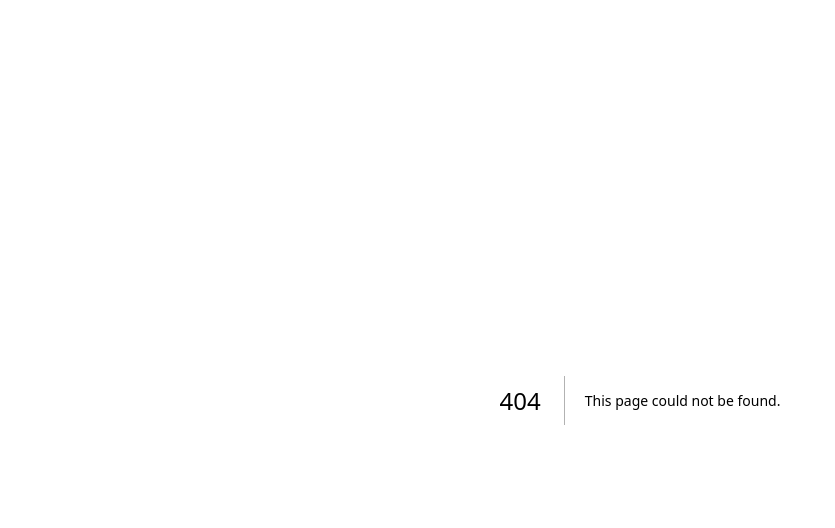
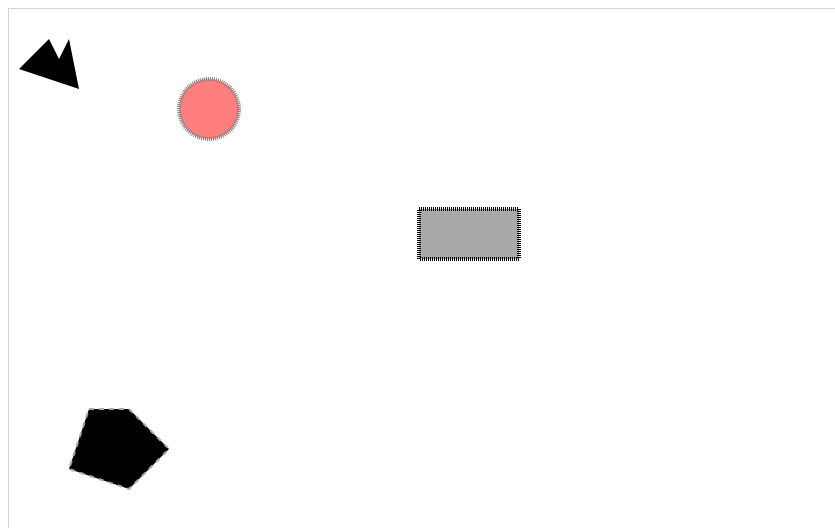
Before and after one commit to ainochi-kor/study-d3, a Next.js app: page /part1/useStylesheet in a window 1280 px wide. Before the commit this address had no page. Shown: the top 528 px of the page, without its empty margins (0-835 px from the left). Built offline with nearby package versions, Linux system fonts and the light colour scheme.

Commit message:
add: emotion lib

```diff
--- /dev/null
+++ b/global.ts
@@ -0,0 +1,3 @@
+import { css } from "@emotion/react";
+
+export const global = css``;
--- a/pages/_document.tsx
+++ b/pages/_document.tsx
@@ -1,4 +1,4 @@
-import { Html, Head, Main, NextScript } from 'next/document'
+import { Html, Head, Main, NextScript } from "next/document";
 
 export default function Document() {
   return (
@@ -9,5 +9,5 @@ export default function Document() {
         <NextScript />
       </body>
     </Html>
-  )
+  );
 }
--- /dev/null
+++ b/pages/part1/useStylesheet.tsx
@@ -0,0 +1,61 @@
+import styled from "@emotion/styled";
+import { NextPage } from "next";
+
+const useStylesheet: NextPage = () => {
+  return (
+    <Container
+      id="infovizDiv"
+      style={{
+        width: "100vw",
+        height: "100vh",
+      }}
+    >
+      <svg
+        style={{
+          width: "100%",
+          height: "100%",
+          border: "1px lightgray solid",
+        }}
+      >
+        <path d="M 10,60 40,30 50,50 60,30 70,80" />
+        <polygon
+          className="inactive"
+          points="80, 400 120,400 160,440 120,480 60,460"
+        />
+        <g>
+          <circle className="active tentative" cy="100" cx="200" r="30" />
+          <rect className="active" x="410" y="200" width="100" height="50" />
+        </g>
+      </svg>
+    </Container>
+  );
+};
+
+export default useStylesheet;
+
+const Container = styled.div`
+  .inactive,
+  .tentative {
+    stroke: darkgray;
+    stroke-width: 2px;
+    stroke-dasharray: 5 5;
+  }
+
+  .tentative {
+    opacity: 0.5;
+  }
+
+  .active {
+    stroke: black;
+    stroke-width: 4px;
+    stroke-dasharray: 1;
+  }
+
+  circle {
+    fill: red;
+  }
+
+  rect {
+    fill: darkgray;
+  }
+`;
--- /dev/null
+++ b/postcss.config.js
@@ -0,0 +1,6 @@
+module.exports = {
+  plugins: {
+    tailwindcss: {},
+    autoprefixer: {},
+  },
+}
--- /dev/null
+++ b/tailwind.config.js
@@ -0,0 +1,11 @@
+/** @type {import('tailwindcss').Config} */
+module.exports = {
+  content: [
+    "./pages/**/*.{js,ts,jsx,tsx}",
+    "./components/**/*.{js,ts,jsx,tsx}",
+  ],
+  theme: {
+    extend: {},
+  },
+  plugins: [],
+}
--- a/tsconfig.json
+++ b/tsconfig.json
@@ -13,7 +13,8 @@
     "resolveJsonModule": true,
     "isolatedModules": true,
     "jsx": "preserve",
-    "incremental": true
+    "incremental": true,
+    "jsxImportSource": "@emotion/react"
   },
   "include": ["next-env.d.ts", "**/*.ts", "**/*.tsx"],
   "exclude": ["node_modules"]
```
Also changed, not shown: package.json (+7 -1 lines), pages/index.tsx (+7 -45 lines), pages/part1/index.tsx (added, +107 -0 lines), styles/globals.css (+7 -3 lines), .babelrc (added), styles/part1/stylesheet.css (added), 2 other files (tests, documents, lock files or other folders).
